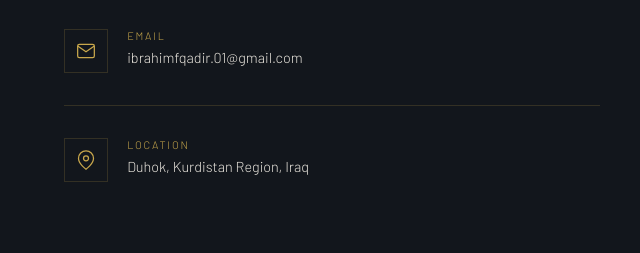
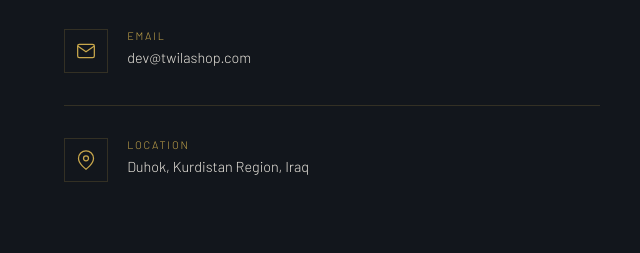
Before and after one commit to Ibrahim200131/Fan-Altijarah, a plain HTML site: page index.html in a window 1280 px wide. Shown: the part 2984-3237 px from the top of the page, 0-640 px from the left. Drawn offline with nearby package versions, Linux system fonts and the light colour scheme.

Commit message:
Update index.html

```diff
--- a/index.html
+++ b/index.html
@@ -485,7 +485,7 @@
         </div>
         <div>
           <div class="contact-item-label">Email</div>
-          <div class="contact-item-val">ibrahimfqadir.01@gmail.com</div>
+          <div class="contact-item-val">dev@twilashop.com</div>
         </div>
       </div>
       <div class="contact-item">
```
